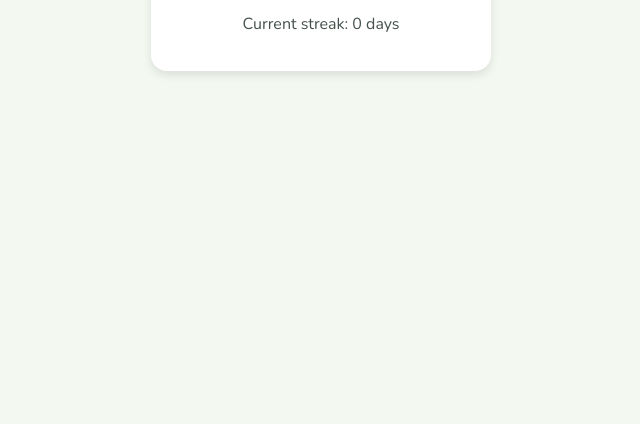
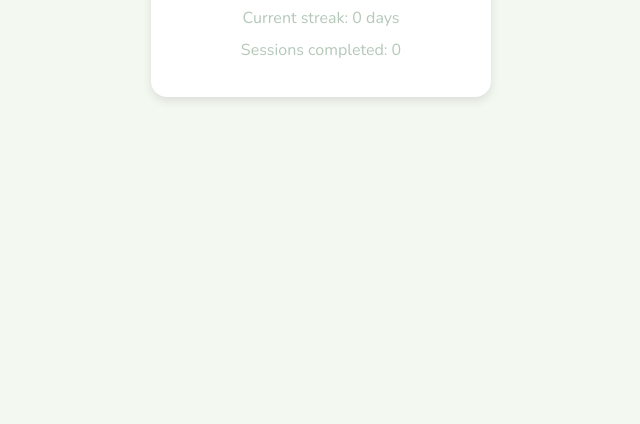
Before and after one commit to selinazhan/focus-garden, a plain HTML site: page index.html in a window 1280 px wide. Shown: the part 376-800 px from the top of the page, without its empty margins (319-959 px from the left). Drawn offline with nearby package versions, Linux system fonts and the light colour scheme.

Commit message:
sessions completed text

```diff
--- a/index.html
+++ b/index.html
@@ -24,6 +24,7 @@
     </div>
 
     <p class="streak">Current streak: <span id="streak">0</span> days</p>
+    <p class="sessions">Sessions completed: <span id="sessions">0</span></p>
   </div>
 
   <script src="script.js"></script>
--- a/script.js
+++ b/script.js
@@ -27,6 +27,7 @@ function updateColors() {
   document.querySelector("h1").style.color = newColor;
   document.querySelector(".subtitle").style.color = newColor;
   document.querySelector(".streak").style.color = newColor;
+  document.querySelector(".sessions").style.color = newColor;
   timeDisplay.style.color = newColor;
   modeLabel.style.color = newColor;
 }
@@ -88,6 +89,7 @@ function startTimer() {
           }
           // update text on screen
           document.getElementById("streak").textContent = streak;
+          document.getElementById("sessions").textContent = sessionsCompleted;
           isFocus = false;
           modeLabel.innerHTML = 'Break Mode <i class="fas fa-cloud-sun"></i>';
           document.body.classList.replace("focus-mode", "break-mode");
@@ -143,3 +145,4 @@ resetBtn.addEventListener("click", () => {
 
 updateDisplay();
 document.getElementById("streak").textContent = streak;
+document.getElementById("sessions").textContent = sessionsCompleted;
--- a/style.css
+++ b/style.css
@@ -91,3 +91,14 @@ body.break-mode button:hover {
   font-size: 48px;
   margin: 20px 0;
 }
+
+.streak, .sessions {
+  font-size: 16px;
+  color: var(--accent);
+  margin-top: 10px;
+  font-weight: 500;
+}
+
+.streak {
+  margin-bottom: 4px;
+}
```
